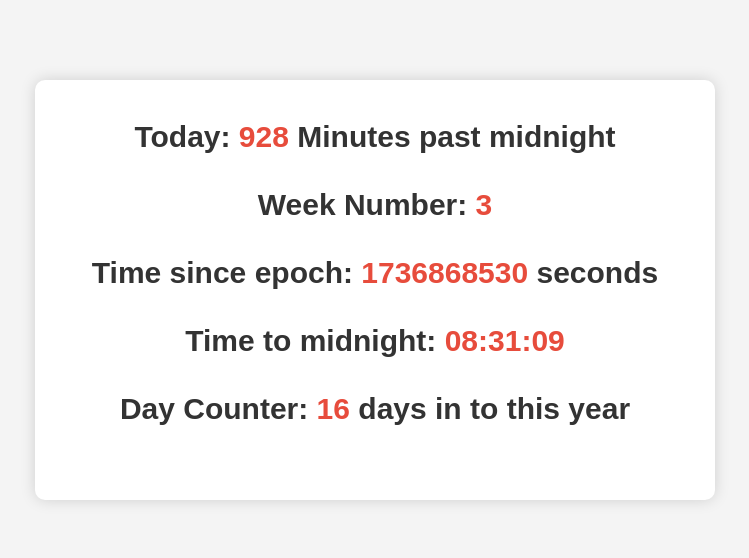
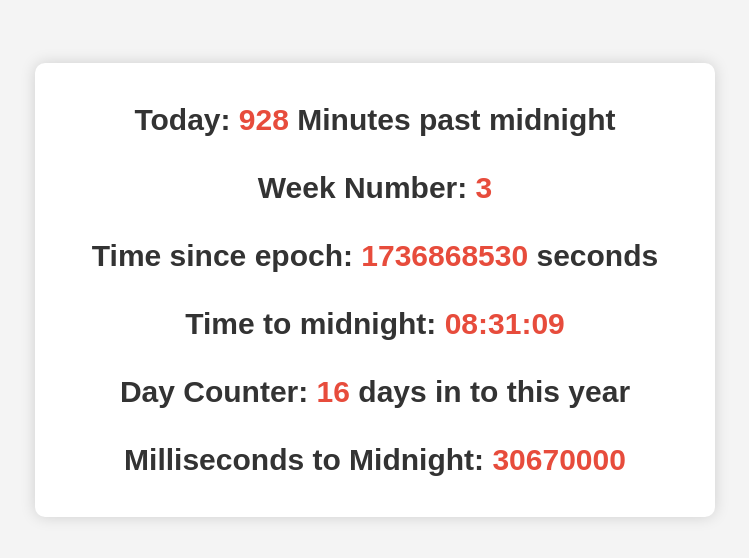
Before and after one commit to NovaProton/Bad-Clock, a plain HTML site: page index.html in a window 1280 px wide. Shown: the part 130-688 px from the top of the page, without its empty margins (265-1014 px from the left). Drawn offline with Linux system fonts and the light colour scheme.

Commit message:
Update COde

```diff
--- a/index.html
+++ b/index.html
@@ -15,6 +15,7 @@
       <div id="seconds-since-epoch">Time since epoch: <span id="epochValue">0</span> seconds</div><br>
       <div id="reverse-time">Time to midnight: <span id="reverseTimeValue">23:59</span></div><br>
       <div id="day-counter">Day Counter: <span id="dayCounterValue">0</span> days in to this year</div><br>
+      <div>Milliseconds to Midnight: <span id="msToMidnightValue"></span></div>
 
 
     </div>
--- a/js/script.js
+++ b/js/script.js
@@ -34,6 +34,12 @@ function updateClock() {
   // Calculate days passed in the year
   const dayCounter = Math.floor((now - startOfYear) / (24 * 60 * 60 * 1000)) + 1;
   document.getElementById('dayCounterValue').textContent = dayCounter;
+
+// Calculate milliseconds to next midnight
+const nextMidnight = new Date(now.getFullYear(), now.getMonth(), now.getDate() + 1, 0, 0, 0, 0);
+const msToMidnight = nextMidnight - now;
+document.getElementById('msToMidnightValue').textContent = msToMidnight;
+
 }
 
 setInterval(updateClock, 1000); // Update every second
```
